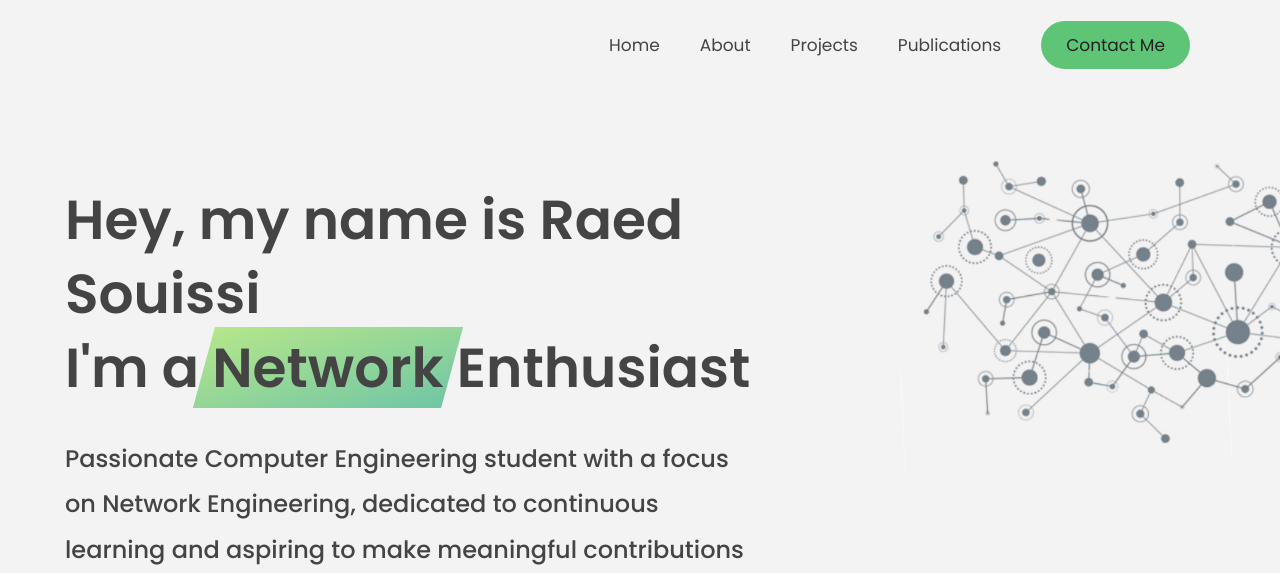
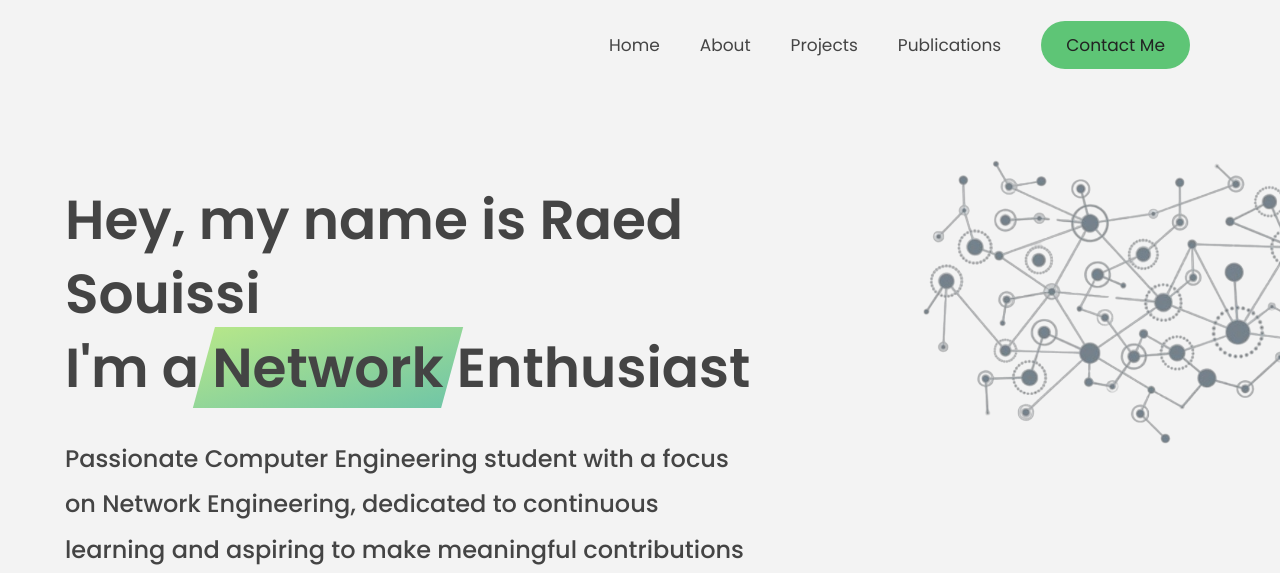
Before and after one commit to Vayvanna/Personal-Portfolio-Repo, a plain HTML site: page index.html in a window 1280 px wide. Shown: the top 573 px of the page. Drawn offline with Linux system fonts and the light colour scheme.

Commit message:
Changed stuffs pic
Remove background from img/stuffs.jpg
so that dark mode extensions continue to work on the website.

```diff
--- a/index.html
+++ b/index.html
@@ -49,7 +49,7 @@
       </h1>
       <h4>Passionate Computer Engineering student with a focus on Network Engineering, dedicated to continuous learning and aspiring to make meaningful contributions to the world of technology.</h4>
       <button class="btn--text btn--scroll-to">Learn more &DownArrow;</button>
-      <img src="img/stuffs.jpg" class="header__img" alt="Minimalist items" />
+      <img src="img/stuffs-nobgpng.png" class="header__img" alt="Minimalist items" />
     </div>
   </header>
 
```
Also changed, not shown: img/stuffs-nobgpng.png (added).
